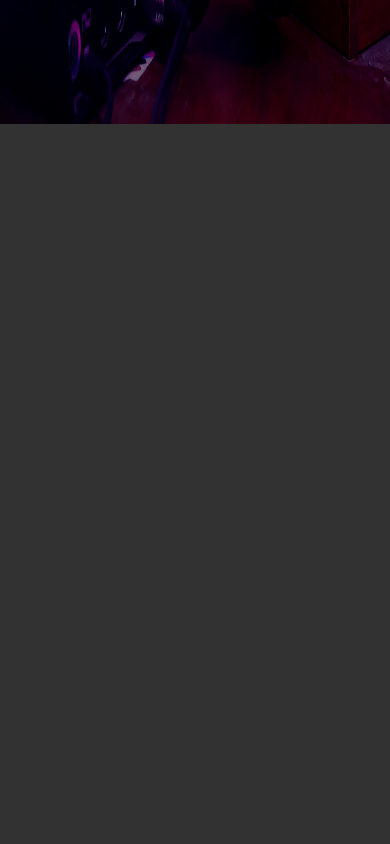
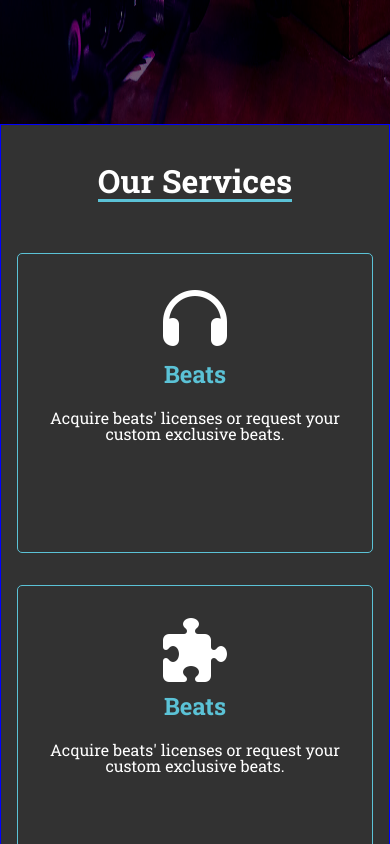
Before and after one commit to Shaqri/NIEl-Client, a React (Create React App) app: page /home in a window 390 px wide. Shown: the part 720-1564 px from the top of the page. Before the commit the page ends 846 px from the top, so only its background shows below. Built offline with nearby package versions, Linux system fonts and the light colour scheme; no server answers.

Commit message:
Add css style to services in mobile size

```diff
--- /dev/null
+++ b/src/Components/atoms/Card.js
@@ -0,0 +1,11 @@
+function Card({title, description, styleClass, icon }) {
+  return(
+    <li className={`card ${styleClass}`}>
+      <i class={`${icon} icon`} />
+      <h2 className="title">{title}</h2>
+      <p className="description">{description}</p>
+    </li>
+  );
+}
+
+export default Card;
--- a/src/Components/atoms/TitleHeader.js
+++ b/src/Components/atoms/TitleHeader.js
@@ -1,6 +1,10 @@
-function TitleHeader({text}) {
+function TitleHeader({text, styleClass}) {
   return(
-    <h1 className="title-header">{text}</h1>
+    <h1 className={`title-header ${styleClass}`}>
+      <span>
+        {text}
+      </span>
+    </h1>
   );
 }
 
--- /dev/null
+++ b/src/Components/molecules/ListWithHeader.js
@@ -0,0 +1,14 @@
+import TitleHeader from '../atoms/TitleHeader';
+
+function ListWithHeader ({header, children, styleClass, headerClass}) {
+  return(
+    <div className={`l-list-with-header ${styleClass}`}>
+      <TitleHeader text={header} styleClass={headerClass} />
+      <ul className="list">
+        {children}
+      </ul>
+    </div>
+  );
+}
+
+export default ListWithHeader;
--- /dev/null
+++ b/src/Components/organisms/Services.js
@@ -0,0 +1,36 @@
+import Card from '../atoms/Card';
+import ListWithHeader from '../molecules/ListWithHeader';
+import Container from '../templates/Container';
+
+
+function Services() {
+  return(
+    <Container styleClass="services">
+      <ListWithHeader styleClass="service-list" header="Our Services" headerClass="section-header">
+        <Card
+          icon="fas fa-headphones"
+          title="Beats"
+          description="Acquire beats' licenses or request your custom exclusive beats."
+        />
+        <Card
+          icon="fas fa-puzzle-piece"
+          title="Beats"
+          description="Acquire beats' licenses or request your custom exclusive beats."
+        />
+        <Card
+          icon="fas fa-mortar-pestle"
+          title="Beats"
+          description="Acquire beats' licenses or request your custom exclusive beats."
+        />
+        <Card
+          icon="fas fa-tshirt"
+          title="Beats"
+          description="Acquire beats' licenses or request your custom exclusive beats."
+        />
+      </ListWithHeader>
+    </Container>
+  );
+
+};
+
+export default Services;
--- a/src/Components/pages/Home.js
+++ b/src/Components/pages/Home.js
@@ -1,11 +1,12 @@
 import Container from '../templates/Container';
 import BackgroundWithText from '../molecules/BackgroundWithText';
 import homeImg from '../../images/home.jpg';
-
+import Services from '../organisms/Services';
 function Home () {
   return(
   <Container styleClass="page-container home">
     <BackgroundWithText withShade image={homeImg} text="Welcome!" styleClass="welcome" />
+    <Services/>
   </Container>
   );
 };
--- a/src/style/_layout.scss
+++ b/src/style/_layout.scss
@@ -8,6 +8,7 @@
 .container-view-size {
   box-sizing: border-box;
   width: 100%;
+  height: 100vh;
 }
 
 .page-container {
@@ -44,8 +45,49 @@
 
 }
 
+.section-header {
+  padding: 2.5rem 0;
+
+  span {
+    position: relative;
+    &:before {
+      position: absolute;
+      content: '';
+      left: 0;
+      right: 0;
+      bottom: 0;
+      height: 3px;
+      background-color: $blue;
+    }
+  }
+
+}
+
 .form-container {
   @include flexCenter(column, center, center);
+}
+
+.l-list-with-header {
+  border: 1px solid blue;
+  height: 100%;
+
+  .list {
+    display: grid;
+
+  }
+  .card {
+    border: 1px solid red;
+    height: 300px;
+    margin: 1rem;
+    text-align: center;
+    .icon {
+      font-size: 4em;
+    }
+
+    .title {
+      font-size: 1.5em;
+    }
+  }
 }
 
 #header {
--- a/src/style/_module.scss
+++ b/src/style/_module.scss
@@ -6,3 +6,4 @@
 @import './modules/header';
 @import './modules/dropdown';
 @import './modules/home';
+@import './modules/services';
--- a/src/style/index.css
+++ b/src/style/index.css
@@ -89,6 +89,7 @@ a {
   -webkit-box-sizing: border-box;
           box-sizing: border-box;
   width: 100%;
+  height: 100vh;
 }
 
 .page-container {
@@ -124,6 +125,24 @@ a {
   top: 0;
 }
 
+.section-header {
+  padding: 2.5rem 0;
+}
+
+.section-header span {
+  position: relative;
+}
+
+.section-header span:before {
+  position: absolute;
+  content: '';
+  left: 0;
+  right: 0;
+  bottom: 0;
+  height: 3px;
+  background-color: #5bc2d6;
+}
+
 .form-container {
   display: -webkit-box;
   display: -ms-flexbox;
@@ -138,6 +157,31 @@ a {
   -webkit-box-direction: normal;
       -ms-flex-direction: column;
           flex-direction: column;
+}
+
+.l-list-with-header {
+  border: 1px solid blue;
+  height: 100%;
+}
+
+.l-list-with-header .list {
+  display: -ms-grid;
+  display: grid;
+}
+
+.l-list-with-header .card {
+  border: 1px solid red;
+  height: 300px;
+  margin: 1rem;
+  text-align: center;
+}
+
+.l-list-with-header .card .icon {
+  font-size: 4em;
+}
+
+.l-list-with-header .card .title {
+  font-size: 1.5em;
 }
 
 #header {
@@ -187,7 +231,7 @@ a {
 }
 
 .session-form input {
-  width: calc(100% - 2em - 2px);
+  width: calc(100% - 4em - 2px);
   display: block;
   padding: 1em;
   margin-bottom: 5px;
@@ -286,6 +330,24 @@ a {
   font-size: 2em;
 }
 
+.services {
+  height: -webkit-fit-content;
+  height: -moz-fit-content;
+  height: fit-content;
+  min-height: 90vh;
+}
+
+.service-list .card {
+  padding: 2em 1em;
+  border: 1px solid #5bc2d6;
+  border-radius: 5px;
+}
+
+.service-list .card .title {
+  color: #5bc2d6;
+  padding: .5em 0 1em 0;
+}
+
 .hidden {
   display: none;
 }
--- /dev/null
+++ b/src/style/modules/_services.scss
@@ -0,0 +1,16 @@
+.services {
+  height: fit-content;
+  min-height: 90vh;
+}
+
+.service-list {
+  .card {
+    padding: 2em 1em;
+    border: 1px solid $blue;
+    border-radius: 5px;
+    .title {
+      color: $blue;
+      padding: .5em 0 1em 0;
+    }
+  }
+}
--- a/src/style/modules/_session-form.scss
+++ b/src/style/modules/_session-form.scss
@@ -4,7 +4,7 @@
   width: 100%;
   max-width: 350px;
   input {
-    width: calc(100% - 2em - 2px);
+    width: calc(100% - 4em - 2px);
     display: block;
     padding: 1em;
     margin-bottom: 5px;
```
Also changed, not shown: 1 other file (tests, documents, lock files or other folders).
